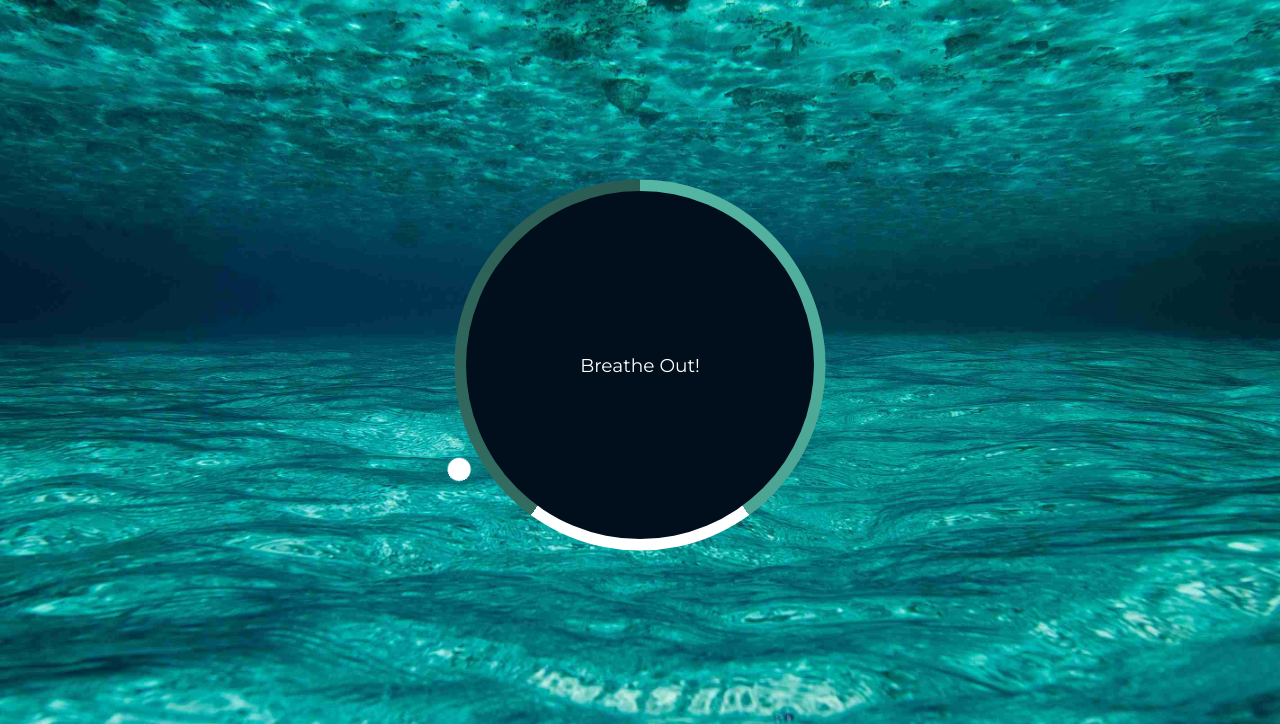
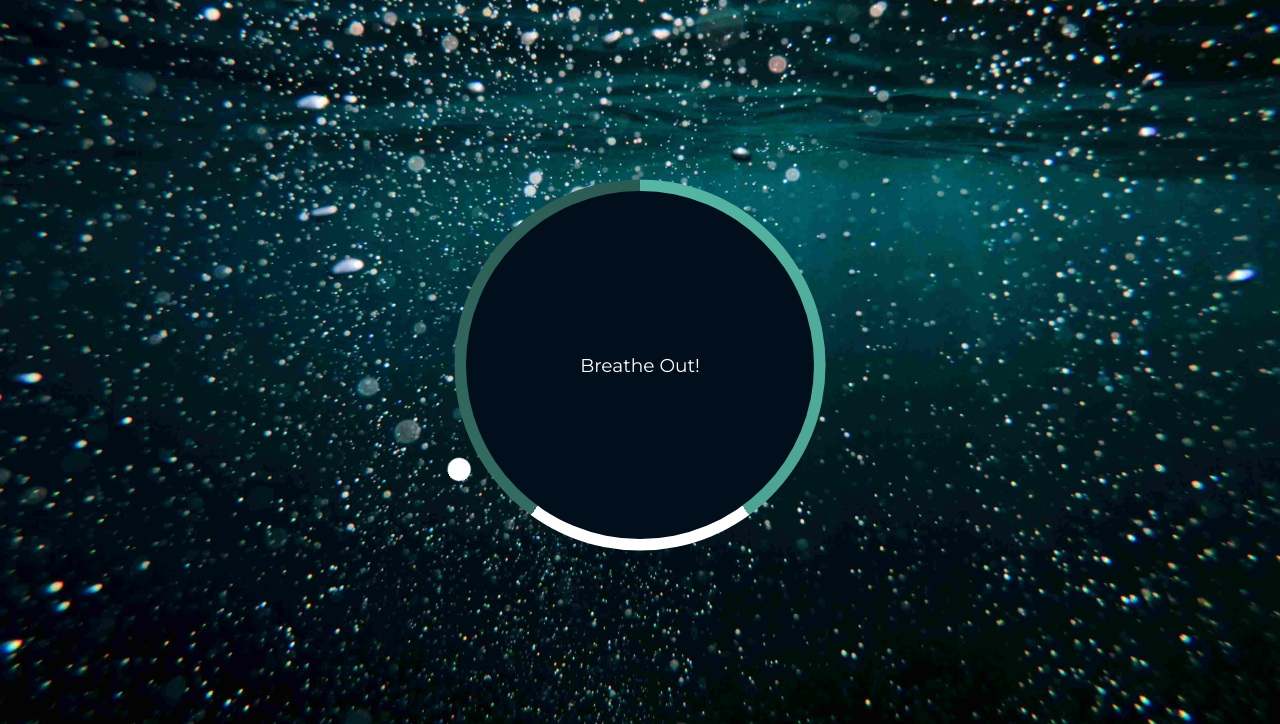
Before and after one commit to appsius/breathe-relaxer, a plain HTML site: page index.html in a window 1280 px wide. Shown: the part 76-800 px from the top of the page. Drawn offline with Linux system fonts and the light colour scheme.

Commit message:
Bg Image Changed

```diff
--- a/style.css
+++ b/style.css
@@ -5,7 +5,7 @@
 }
 
 body {
-	background: #224941 url('./img/shifaaz-shamoon-PHwOf2yC1Tk-unsplash.jpg')
+	background: #224941 url('./img/cristian-palmer-pZ0u92l06wE-unsplash.jpg')
 		no-repeat center center/cover;
 	min-height: 100vh;
 	color: #fff;
```
